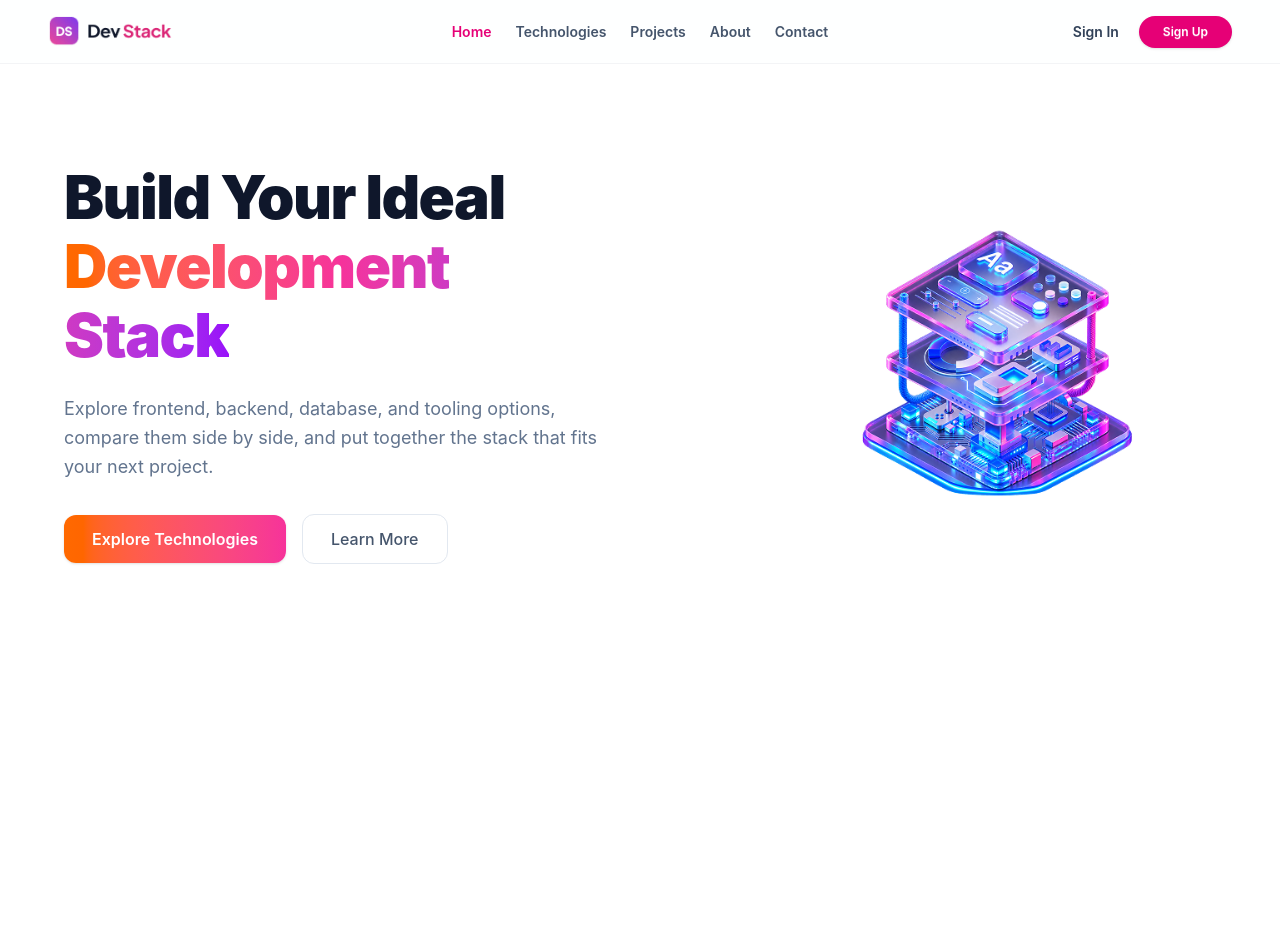
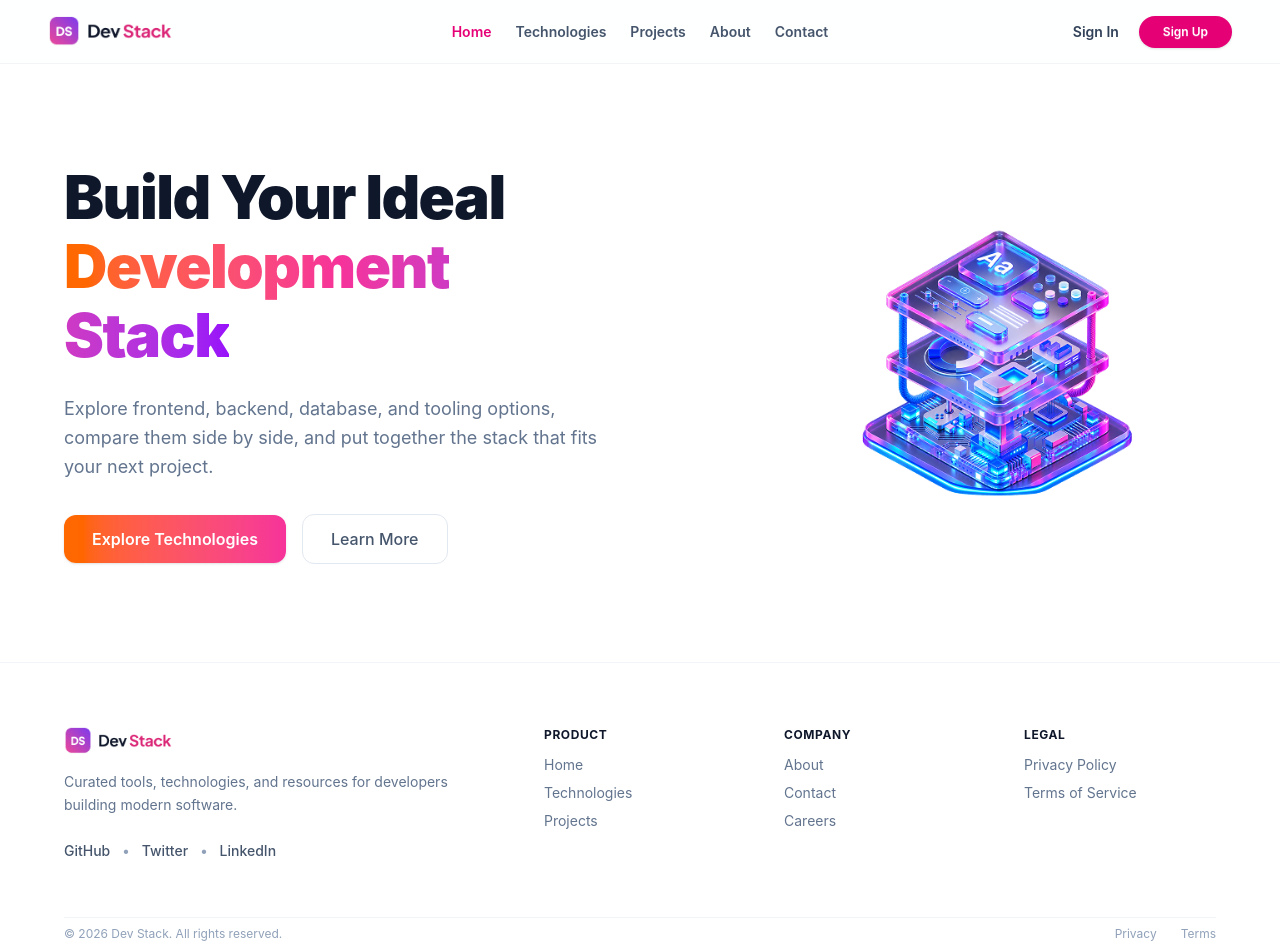
Before and after one commit to NooreAlamCoder/assignment-5, a React (Vite) app: page / in a window 1280 px wide. Shown: the top 952 px of the page. Before the commit the page ends 800 px from the top, so only its background shows below. Built offline with nearby package versions, Linux system fonts and the light colour scheme.

Commit message:
Footer Section all part Full Complete

```diff
--- /dev/null
+++ b/src/Component/Footer.tsx
@@ -0,0 +1,72 @@
+import logo from "../assets/logo-text.png";
+
+const Footer = () => {
+  return (
+    <footer className="bg-white border-t border-slate-100 pt-12 md:pt-16 pb-8 text-slate-500 text-sm container mx-auto">
+      <div className="max-w-7xl mx-auto px-6 sm:px-10 lg:px-16">
+        {/* Top Section */}
+        <div className="flex flex-col md:grid md:grid-cols-5 gap-8 lg:gap-12 mb-10 md:mb-14">
+
+          <div className="w-full md:col-span-2 flex flex-col items-center md:items-start text-center md:text-left space-y-4">
+            <a href="#" className="inline-block">
+              <img src={logo} alt="DevStack Logo" className="h-7 w-auto object-contain" />
+            </a>
+            <p className="text-xs sm:text-sm text-slate-500 leading-relaxed max-w-sm">
+              Curated tools, technologies, and resources for developers building modern software.
+            </p>
+
+            {/* Social Links */}
+            <div className="flex items-center justify-center md:justify-start gap-3 pt-2 font-medium text-slate-600 text-xs sm:text-sm">
+              <a href="#" className="hover:text-pink-600 transition-colors">GitHub</a>
+              <span className="text-slate-400">•</span>
+              <a href="#" className="hover:text-pink-600 transition-colors">Twitter</a>
+              <span className="text-slate-400">•</span>
+              <a href="#" className="hover:text-pink-600 transition-colors">LinkedIn</a>
+            </div>
+          </div>
+
+          {/* Product Links Mobile a hide kora holo */}
+          <div className="hidden md:block space-y-3">
+            <h4 className="text-xs font-bold text-slate-900 uppercase tracking-wider">Product</h4>
+            <ul className="space-y-2 text-xs sm:text-sm">
+              <li><a href="#" className="hover:text-slate-900 transition-colors">Home</a></li>
+              <li><a href="#" className="hover:text-slate-900 transition-colors">Technologies</a></li>
+              <li><a href="#" className="hover:text-slate-900 transition-colors">Projects</a></li>
+            </ul>
+          </div>
+
+          {/* Company Links Mobile a Hide kora holo */}
+          <div className="hidden md:block space-y-3">
+            <h4 className="text-xs font-bold text-slate-900 uppercase tracking-wider">Company</h4>
+            <ul className="space-y-2 text-xs sm:text-sm">
+              <li><a href="#" className="hover:text-slate-900 transition-colors">About</a></li>
+              <li><a href="#" className="hover:text-slate-900 transition-colors">Contact</a></li>
+              <li><a href="#" className="hover:text-slate-900 transition-colors">Careers</a></li>
+            </ul>
+          </div>
+
+          {/* Hidden Kora Mobile Device a*/}
+          <div className="hidden md:block space-y-3">
+            <h4 className="text-xs font-bold text-slate-900 uppercase tracking-wider">Legal</h4>
+            <ul className="space-y-2 text-xs sm:text-sm">
+              <li><a href="#" className="hover:text-slate-900 transition-colors">Privacy Policy</a></li>
+              <li><a href="#" className="hover:text-slate-900 transition-colors">Terms of Service</a></li>
+            </ul>
+          </div>
+
+        </div>
+
+        {/* Bottom Section Divider & Copyright */}
+        <div className="pt-2 border-t border-slate-100 flex sm:flex-row items-center justify-between gap-4 text-xs text-slate-400">
+          <p>© 2026 Dev Stack. All rights reserved.</p>
+          <div className="flex items-center gap-6">
+            <a href="#" className="hover:text-slate-600 transition-colors">Privacy</a>
+            <a href="#" className="hover:text-slate-600 transition-colors">Terms</a>
+          </div>
+        </div>
+      </div>
+    </footer>
+  );
+};
+
+export default Footer;
--- a/src/main.tsx
+++ b/src/main.tsx
@@ -3,11 +3,13 @@ import { createRoot } from 'react-dom/client'
 import './index.css'
 import NavBar from './Component/NavBar'
 import HeroSection from './Component/HeroSection'
+import Footer from './Component/Footer'
 
 
 createRoot(document.getElementById('root')!).render(
   <StrictMode>
     <NavBar/>
     <HeroSection/>
+    <Footer/>
   </StrictMode>,
 )
```
